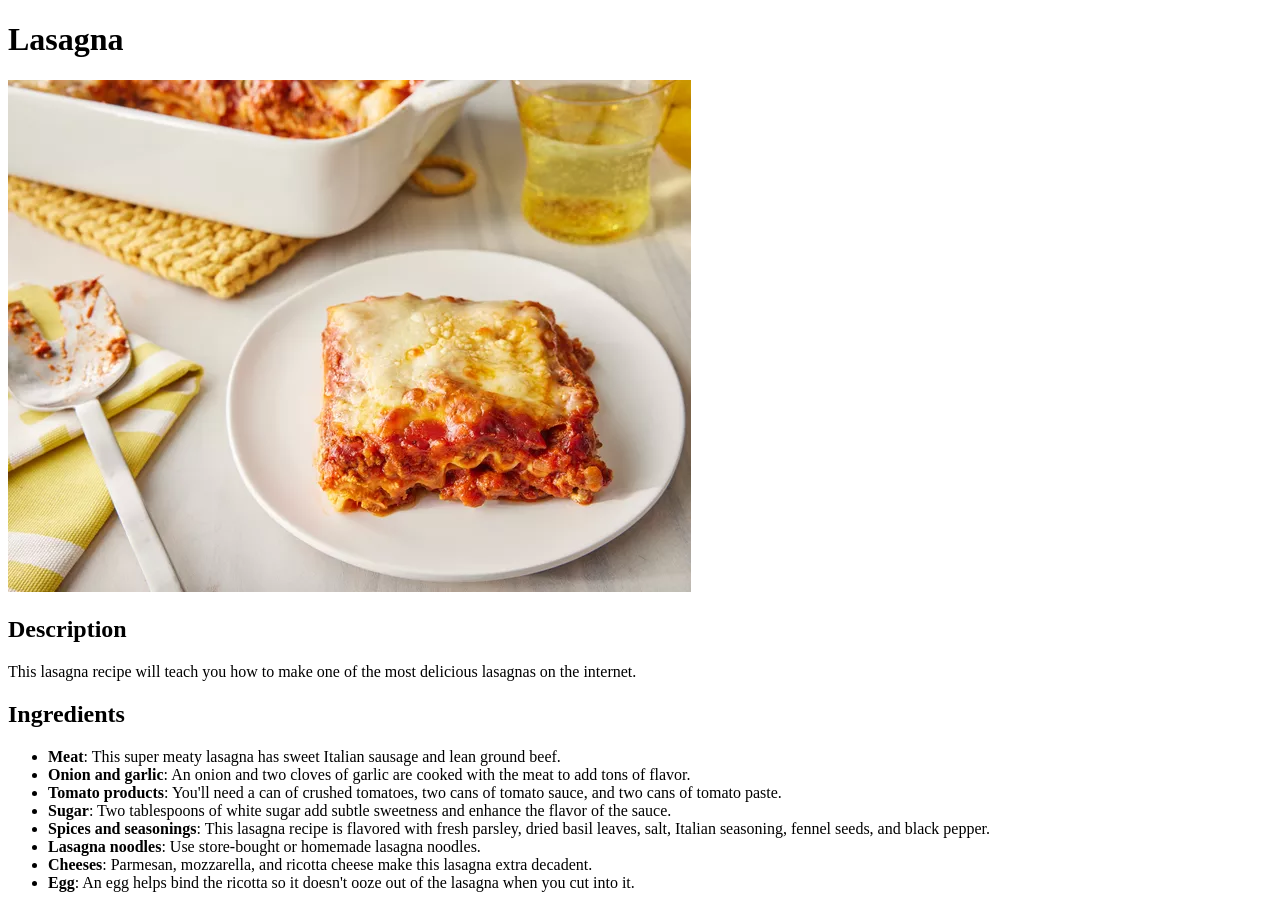
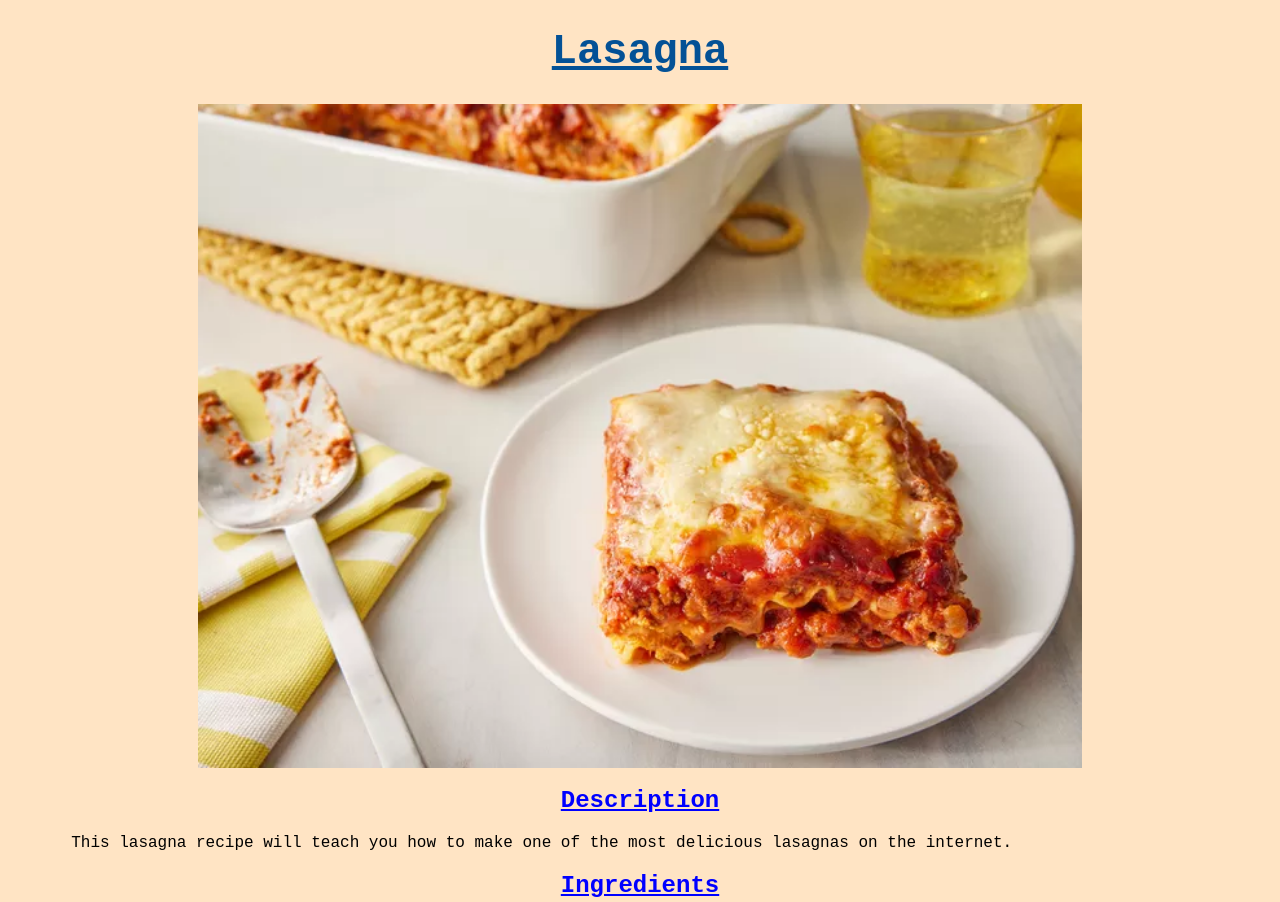
Before and after one commit to f-GC/odin-recipes, a plain HTML site: page recipes/lasagna.html in a window 1280 px wide. Shown: the top 902 px of the page. Drawn offline with Linux system fonts and the light colour scheme.

Commit message:
Add style to lasagna.html

```diff
--- /dev/null
+++ b/css/lasagna.css
@@ -0,0 +1,31 @@
+* {
+    font-family: 'Courier New', Courier, monospace;
+    background-color: bisque;
+}
+
+img {
+    display: block;
+    margin-left: auto;
+    margin-right: auto;
+    width: 70%;
+}
+
+h1 {
+    text-align: center;
+    font-size: 42px;
+    color: rgb(3, 81, 150);
+    text-decoration: underline;
+}
+
+h2 {
+    text-decoration: underline;
+    text-align: center;
+    color: blue;
+}
+
+p,
+ol,
+ul {
+    margin-left: 5%;
+    margin-right: 5%;
+}
--- a/recipes/lasagna.html
+++ b/recipes/lasagna.html
@@ -3,6 +3,7 @@
     <head>
         <meta charset="utf-8">
         <title>Lasagna</title>
+        <link rel="stylesheet" href="../css/lasagna.css">
     </head>
     <body>
         <h1>Lasagna</h1>
```
